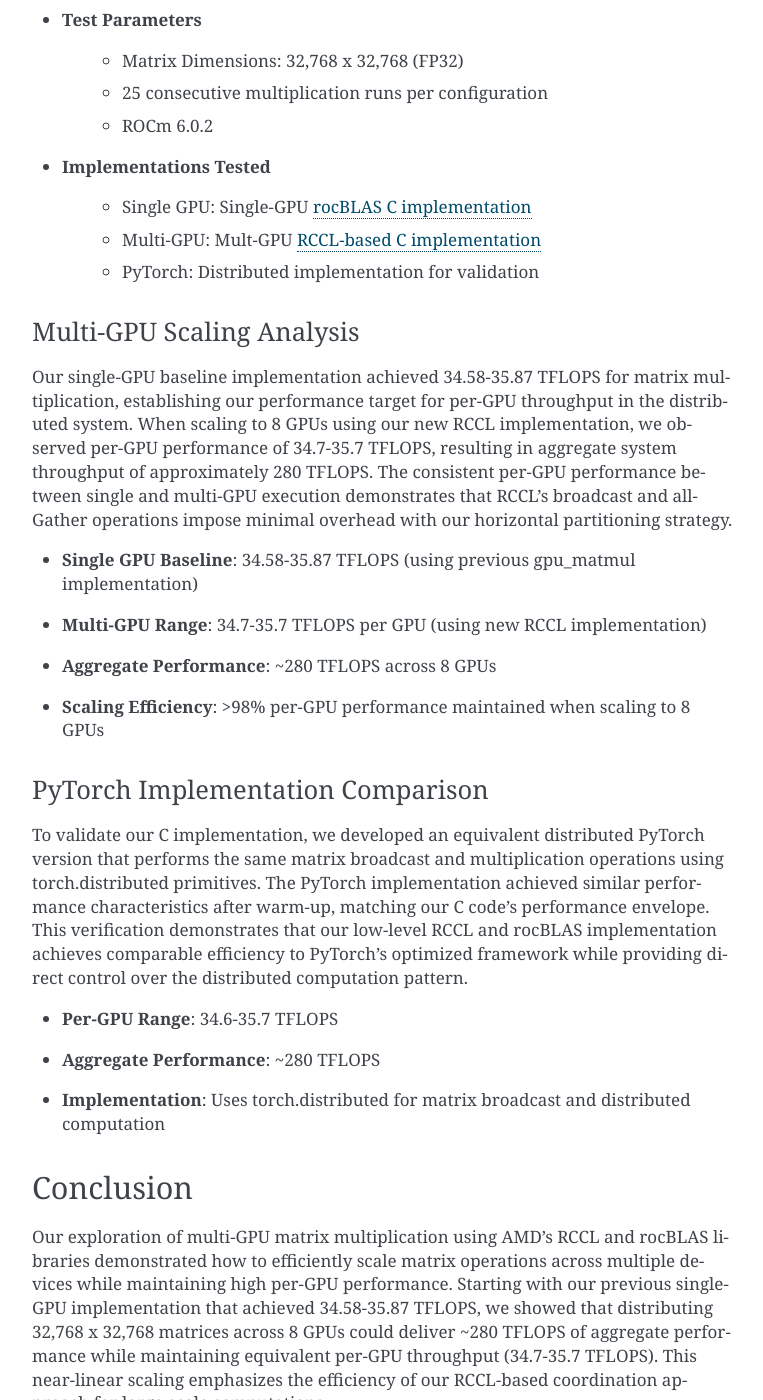
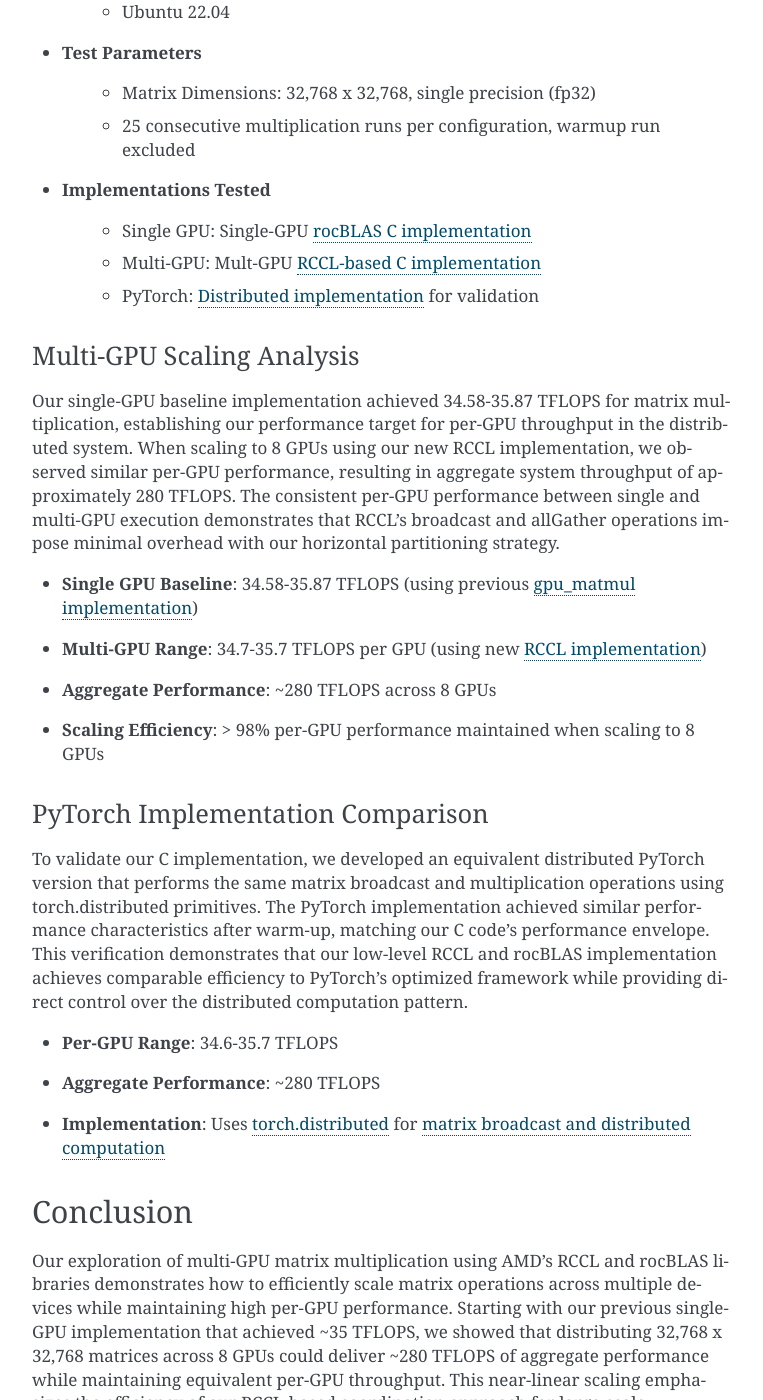
Before and after one commit to pebblesandweeds/rccl_gpu_matmul, a Sphinx documentation site: the page built from docs/source/rccl_gpu_matmul.rst, in a window 1280 px wide and 1400 px high, scrolled down 10774 px. Shown: the whole window, without its empty margins (366-1129 px from the left). Built offline with Sphinx 7.4.7, drawn with Linux system fonts in a browser that asks for light colours; some of the changed text lies outside the part shown.

Commit message:
Blog edits

```diff
--- a/docs/source/rccl_gpu_matmul.rst
+++ b/docs/source/rccl_gpu_matmul.rst
@@ -283,26 +283,26 @@ Benchmark Configuration
 ^^^^^^^^^^^^^^^^^^^^^^^
 Our test environment consisted of:
 
-* **Hardware**
+* **Hardware & Software**
    * AMD Instinct MI250X GPUs (1-8 GPUs)
-   * GPU Clock: 1700 MHz
+   * ROCm 6.0.2
+   * Ubuntu 22.04
 * **Test Parameters**
-   * Matrix Dimensions: 32,768 x 32,768 (FP32)
-   * 25 consecutive multiplication runs per configuration
-   * ROCm 6.0.2
+   * Matrix Dimensions: 32,768 x 32,768, single precision (fp32)
+   * 25 consecutive multiplication runs per configuration, warmup run excluded
 * **Implementations Tested**
    * Single GPU: Single-GPU `rocBLAS C implementation <https://github.com/pebblesandweeds/gpu_matmul>`_
    * Multi-GPU: Mult-GPU `RCCL-based C implementation <https://github.com/pebblesandweeds/rccl_gpu_matmul>`_
-   * PyTorch: Distributed implementation for validation
+   * PyTorch: `Distributed implementation <https://github.com/pebblesandweeds/rccl_gpu_matmul/blob/dev/pytorch/pytorch_rccl.py>`_ for validation
 
 Multi-GPU Scaling Analysis
 ^^^^^^^^^^^^^^^^^^^^^^^^^^
-Our single-GPU baseline implementation achieved 34.58-35.87 TFLOPS for matrix multiplication, establishing our performance target for per-GPU throughput in the distributed system. When scaling to 8 GPUs using our new RCCL implementation, we observed per-GPU performance of 34.7-35.7 TFLOPS, resulting in aggregate system throughput of approximately 280 TFLOPS. The consistent per-GPU performance between single and multi-GPU execution demonstrates that RCCL's broadcast and allGather operations impose minimal overhead with our horizontal partitioning strategy.
+Our single-GPU baseline implementation achieved 34.58-35.87 TFLOPS for matrix multiplication, establishing our performance target for per-GPU throughput in the distributed system. When scaling to 8 GPUs using our new RCCL implementation, we observed similar per-GPU performance, resulting in aggregate system throughput of approximately 280 TFLOPS. The consistent per-GPU performance between single and multi-GPU execution demonstrates that RCCL's broadcast and allGather operations impose minimal overhead with our horizontal partitioning strategy.
 
-* **Single GPU Baseline**: 34.58-35.87 TFLOPS (using previous gpu_matmul implementation)
-* **Multi-GPU Range**: 34.7-35.7 TFLOPS per GPU (using new RCCL implementation)
+* **Single GPU Baseline**: 34.58-35.87 TFLOPS (using previous `gpu_matmul implementation <https://github.com/pebblesandweeds/gpu_matmul/tree/main/c/src>`_)
+* **Multi-GPU Range**: 34.7-35.7 TFLOPS per GPU (using new `RCCL implementation <https://github.com/pebblesandweeds/rccl_gpu_matmul/tree/main/c/src>`_)
 * **Aggregate Performance**: ~280 TFLOPS across 8 GPUs
-* **Scaling Efficiency**: >98% per-GPU performance maintained when scaling to 8 GPUs
+* **Scaling Efficiency**: > 98% per-GPU performance maintained when scaling to 8 GPUs
 
 PyTorch Implementation Comparison
 ^^^^^^^^^^^^^^^^^^^^^^^^^^^^^^^^^
@@ -310,13 +310,13 @@ To validate our C implementation, we developed an equivalent distributed PyTorch
 
 * **Per-GPU Range**: 34.6-35.7 TFLOPS
 * **Aggregate Performance**: ~280 TFLOPS
-* **Implementation**: Uses torch.distributed for matrix broadcast and distributed computation
+* **Implementation**: Uses `torch.distributed <https://pytorch.org/docs/stable/distributed.html>`_ for `matrix broadcast and distributed computation <https://github.com/pebblesandweeds/rccl_gpu_matmul/blob/main/pytorch/pytorch_rccl.py>`_
 
 Conclusion
 ----------
 
-Our exploration of multi-GPU matrix multiplication using AMD's RCCL and rocBLAS libraries demonstrated how to efficiently scale matrix operations across multiple devices while maintaining high per-GPU performance. Starting with our previous single-GPU implementation that achieved 34.58-35.87 TFLOPS, we showed that distributing 32,768 x 32,768 matrices across 8 GPUs could deliver ~280 TFLOPS of aggregate performance while maintaining equivalent per-GPU throughput (34.7-35.7 TFLOPS). This near-linear scaling emphasizes the efficiency of our RCCL-based coordination approach for large-scale computations.
+Our exploration of multi-GPU matrix multiplication using AMD's RCCL and rocBLAS libraries demonstrates how to efficiently scale matrix operations across multiple devices while maintaining high per-GPU performance. Starting with our previous single-GPU implementation that achieved ~35 TFLOPS, we showed that distributing 32,768 x 32,768 matrices across 8 GPUs could deliver ~280 TFLOPS of aggregate performance while maintaining equivalent per-GPU throughput. This near-linear scaling emphasizes the efficiency of our RCCL-based coordination approach for large-scale computations.
 
 Both the PyTorch and C implementations produced nearly identical performance results, with both reaching approximately 280 TFLOPS. This confirms that while high-level frameworks like PyTorch simplify distributed programming, low-level programming with RCCL and rocBLAS offers comparable efficiency while providing deeper insight into GPU communication patterns and distributed memory management. Most importantly, our horizontal partitioning strategy proved effective, reducing per-GPU memory requirements from 12.87 GB to ~5.36 GB while maintaining the baseline computational throughput of our original single-GPU implementation - demonstrating the practical benefits of distributed GPU computing for handling large-scale matrix operations in deep learning workloads.
 
-Thanks for reading! For more details, check out our GitHub repository. Stay tuned for future blogs where we'll explore more advanced topics in distributed GPU computing.
+Thanks for reading! For more details, check out our `GitHub repository <https://github.com/pebblesandweeds/rccl_gpu_matmul>`_.
```
